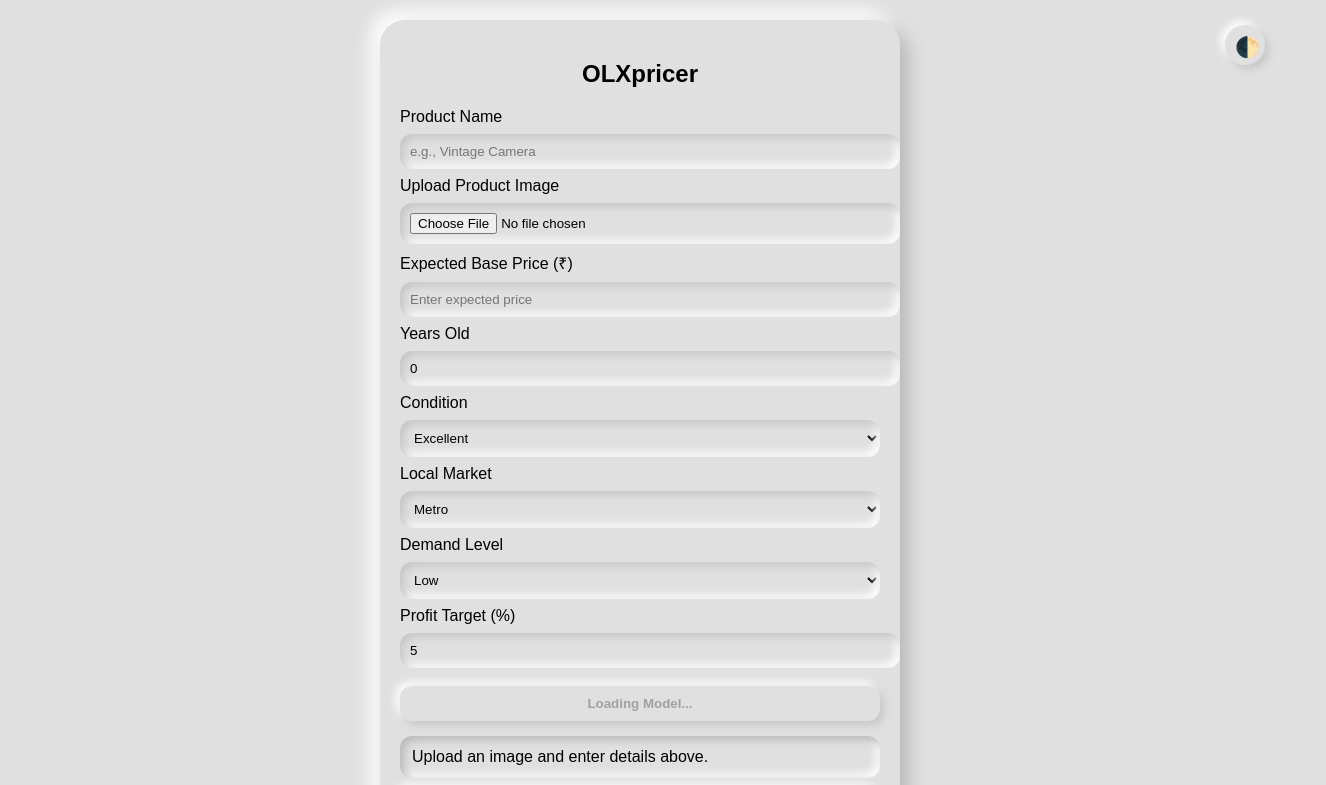
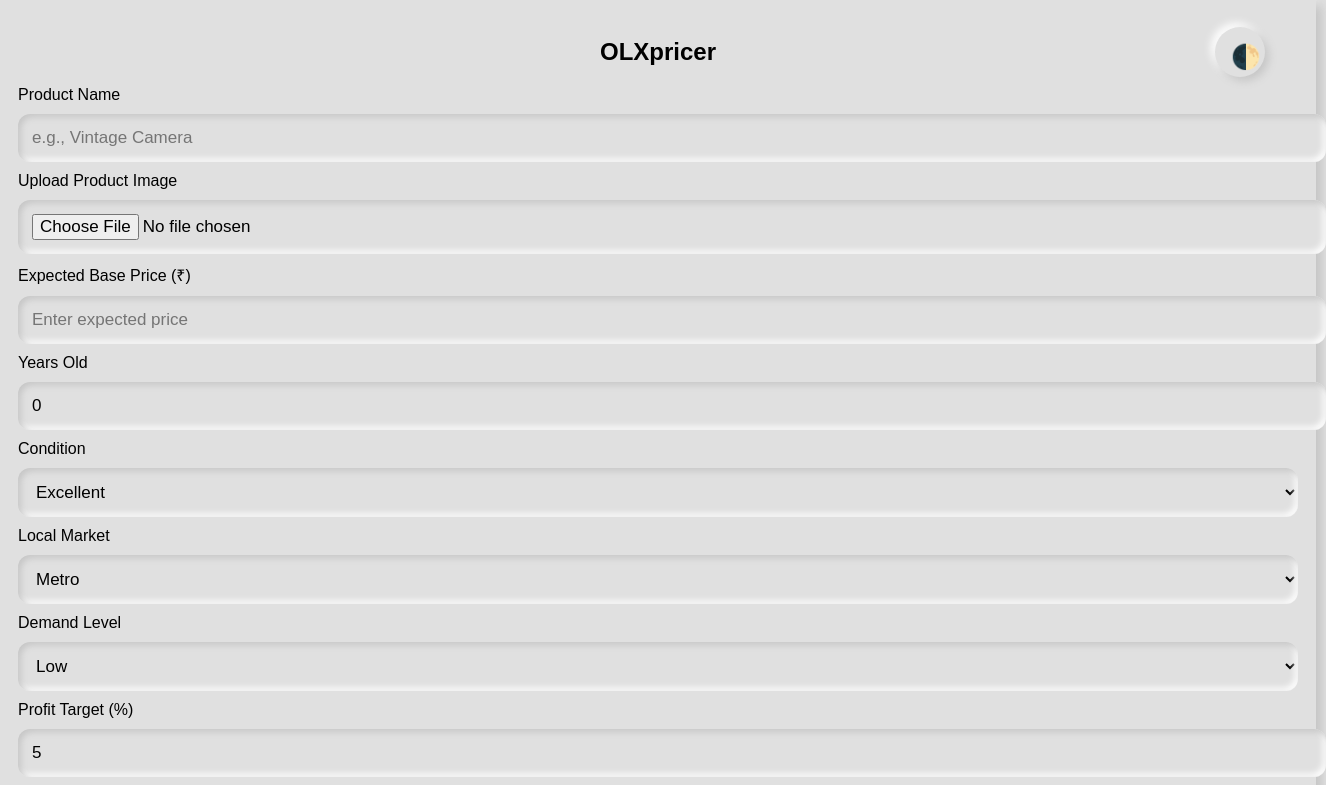
Before and after one commit to pixnum-hub/OLXpricer, a plain HTML site: page index.html in a window 1280 px wide. Shown: the top 785 px of the page, 1326 px wide, since content can reach past the window. Drawn offline with Linux system fonts and the light colour scheme; a script that the page names is missing.

Commit message:
Add files via upload

```diff
--- a/index.html
+++ b/index.html
@@ -4,20 +4,150 @@
 <meta charset="UTF-8">
 <title>OLXpricer -  AI Pricing Lite V6</title>
 <style>
-body{margin:0;font-family:Arial;background:#e0e0e0;transition:0.3s;}
-.dark{background:#1c1c1c;color:white;}
-.app{max-width:480px;margin:20px auto;padding:20px;border-radius:25px;background:#e0e0e0;box-shadow:9px 9px 18px #b8b8b8,-9px -9px 18px #ffffff;}
-.dark .app{background:#1c1c1c;box-shadow:9px 9px 18px #0c0c0c,-9px -9px 18px #2a2a2a;}
-input, select{width:100%;padding:10px;margin:8px 0;border:none;border-radius:12px;background:#e0e0e0;box-shadow:inset 4px 4px 8px #c6c6c6,inset -4px -4px 8px #ffffff;outline:none;}
-.dark input, .dark select{background:#1c1c1c;box-shadow:inset 4px 4px 8px #121212,inset -4px -4px 8px #303030;color:white;}
-button{width:100%;padding:10px;border:none;border-radius:12px;margin-top:10px;font-weight:bold;cursor:pointer;background:#e0e0e0;box-shadow:4px 4px 8px #c6c6c6,-4px -4px 8px #ffffff;}
-.dark button{background:#1c1c1c;box-shadow:4px 4px 8px #121212,-4px -4px 8px #303030;color:white;}
-button:active{box-shadow:inset 4px 4px 8px #c6c6c6,inset -4px -4px 8px #ffffff;}
-.darkBtn{position:fixed;top:15px;right:15px;width:40px;height:40px;border-radius:50%;border:none;font-size:20px;cursor:pointer;background:#e0e0e0;box-shadow:4px 4px 8px #c6c6c6,-4px -4px 8px #ffffff;}
-.dark .darkBtn{background:#1c1c1c;color:white;box-shadow:4px 4px 8px #121212,-4px -4px 8px #303030;}
-.result, #savedItems{margin-top:15px;padding:12px;border-radius:12px;background:#e0e0e0;box-shadow:inset 4px 4px 8px #b8b8b8,inset -4px -4px 8px #ffffff;overflow:auto;}
-.dark .result, .dark #savedItems{background:#1c1c1c;box-shadow:inset 4px 4px 8px #121212,inset -4px -4px 8px #303030;}
-img{max-width:100%;border-radius:12px;margin-top:10px;}
+/* MOBILE-FIRST UI DESIGN */
+
+body {
+  margin: 0;
+  font-family: Arial, sans-serif;
+  background: #e0e0e0;
+  transition: 0.3s;
+  font-size: 16px;
+}
+
+.dark {
+  background: #1c1c1c;
+  color: white;
+}
+
+/* APP CONTAINER – MOBILE FIRST FULL WIDTH */
+.app {
+  width: 100%;
+  max-width: 100%;
+  padding: 18px;
+  margin: 0;
+  border-radius: 0;
+  background: #e0e0e0;
+
+  /* NEOMORPHISM OPTIMIZED FOR MOBILE */
+  box-shadow:
+    5px 5px 10px #c2c2c2,
+    -5px -5px 10px #ffffff;
+}
+
+.dark .app {
+  background: #1c1c1c;
+  box-shadow:
+    5px 5px 10px #121212,
+    -5px -5px 10px #303030;
+}
+
+/* FORM ELEMENTS – BIGGER FOR TOUCH */
+input, select {
+  width: 100%;
+  padding: 14px;
+  margin: 10px 0;
+  border: none;
+  border-radius: 12px;
+  font-size: 17px;
+
+  background: #e0e0e0;
+  box-shadow:
+    inset 3px 3px 6px #c6c6c6,
+    inset -3px -3px 6px #ffffff;
+}
+
+.dark input, .dark select {
+  background: #1c1c1c;
+  color: white;
+  box-shadow:
+    inset 3px 3px 6px #121212,
+    inset -3px -3px 6px #303030;
+}
+
+/* BUTTONS – LARGER + MORE TAPPABLE */
+button {
+  width: 100%;
+  padding: 16px;
+  font-size: 17px;
+  border: none;
+  border-radius: 14px;
+  cursor: pointer;
+  margin-top: 12px;
+
+  background: #e0e0e0;
+  box-shadow:
+    4px 4px 8px #c6c6c6,
+    -4px -4px 8px #ffffff;
+}
+
+.dark button {
+  background: #1c1c1c;
+  color: white;
+  box-shadow:
+    4px 4px 8px #121212,
+    -4px -4px 8px #303030;
+}
+
+button:active {
+  box-shadow:
+    inset 3px 3px 6px #c6c6c6,
+    inset -3px -3px 6px #ffffff;
+}
+
+/* DARK MODE BUTTON – LARGER & FIXED */
+.darkBtn {
+  position: fixed;
+  top: 15px;
+  right: 15px;
+  width: 50px;
+  height: 50px;
+  font-size: 24px;
+
+  border: none;
+  border-radius: 50%;
+  cursor: pointer;
+
+  background: #e0e0e0;
+  box-shadow:
+    4px 4px 8px #c6c6c6,
+    -4px -4px 8px #ffffff;
+}
+
+.dark .darkBtn {
+  background: #1c1c1c;
+  color: white;
+  box-shadow:
+    4px 4px 8px #121212,
+    -4px -4px 8px #303030;
+}
+
+/* RESULT & SAVED BOXES */
+.result, #savedItems {
+  margin-top: 15px;
+  padding: 15px;
+  border-radius: 14px;
+  font-size: 16px;
+
+  background: #e0e0e0;
+  box-shadow:
+    inset 3px 3px 7px #b8b8b8,
+    inset -3px -3px 7px #ffffff;
+}
+
+.dark .result, .dark #savedItems {
+  background: #1c1c1c;
+  box-shadow:
+    inset 3px 3px 7px #121212,
+    inset -3px -3px 7px #303030;
+}
+
+/* IMAGE PREVIEW — FULL WIDTH MOBILE */
+img {
+  width: 100%;
+  max-width: 100%;
+  border-radius: 12px;
+  margin-top: 10px;
+}
 </style>
 </head>
 <body>
```
